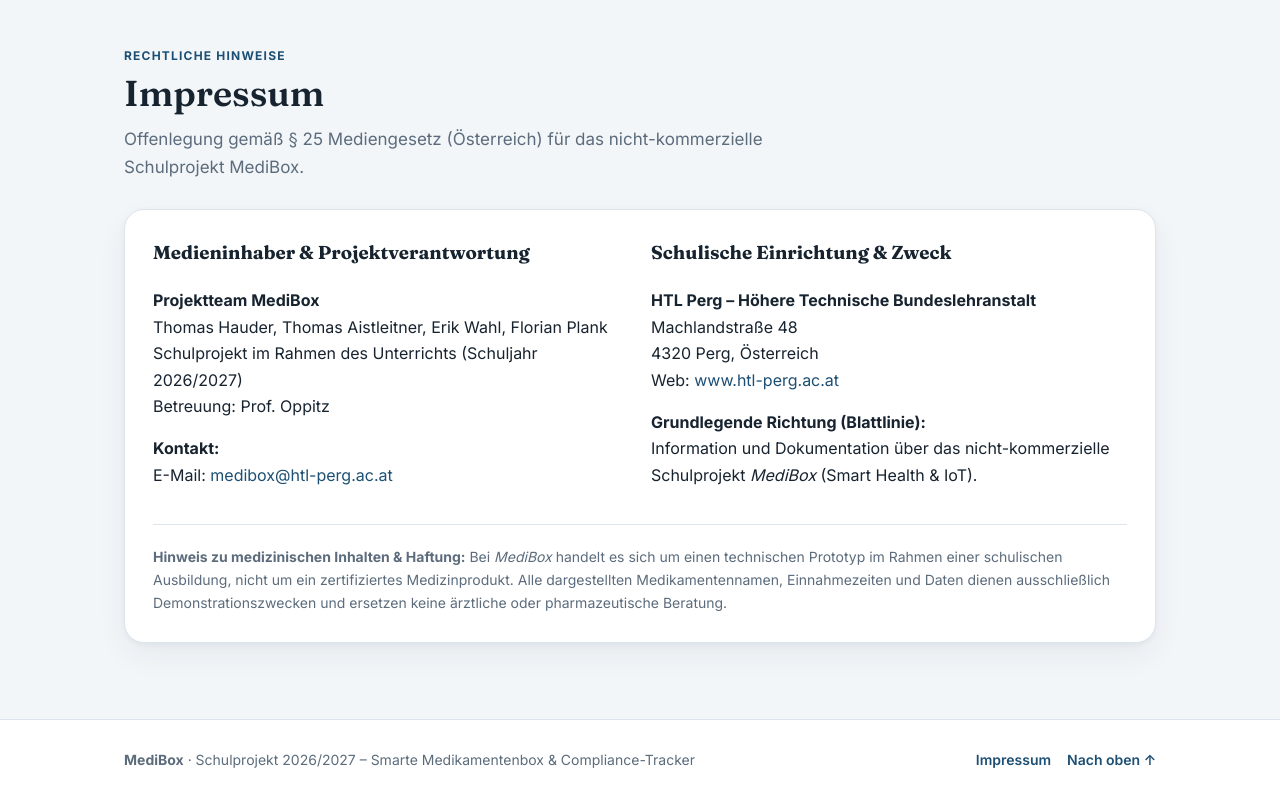
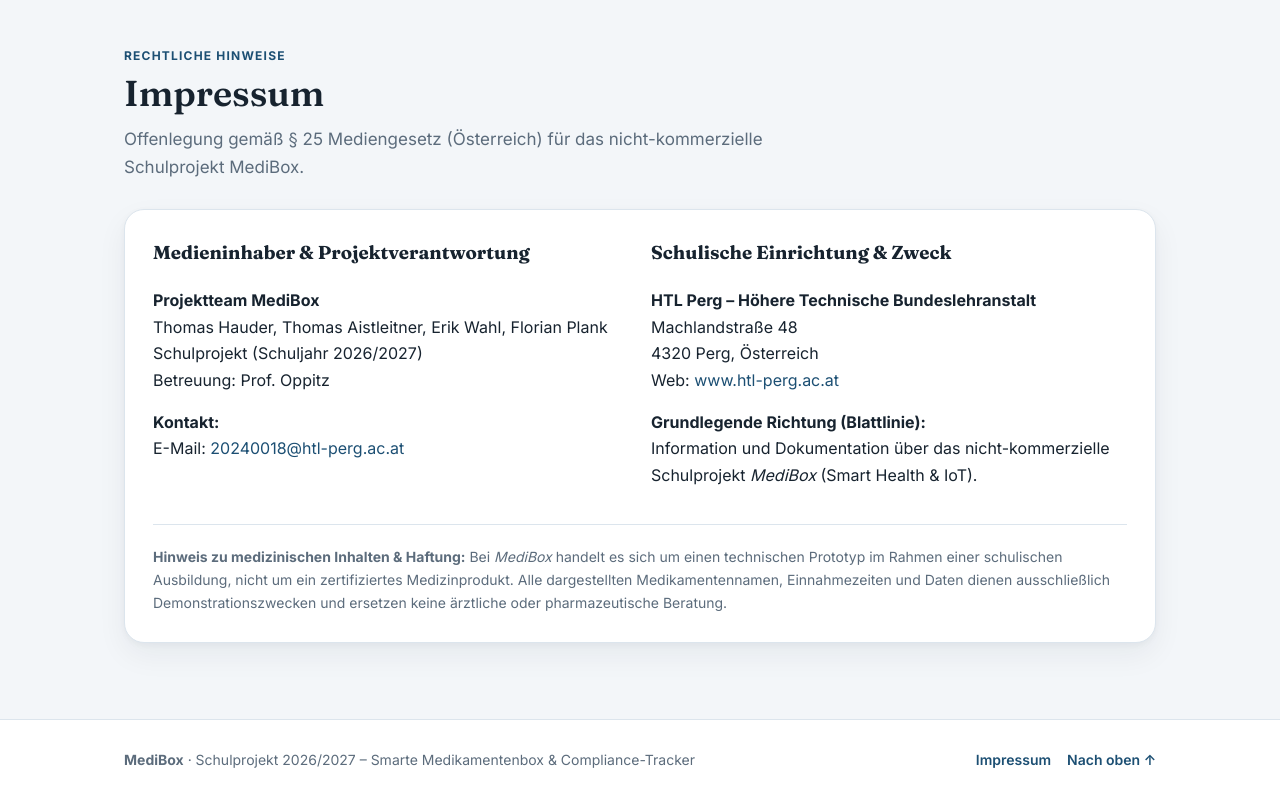
Before and after one commit to TomTomHDot/TomTomHDot.github.io, a plain HTML site: page index.html in a window 1280 px wide. Shown: the part 4809-5609 px from the top of the page. Drawn offline with Linux system fonts and the light colour scheme.

Commit message:
Update contact email and project description

```diff
--- a/index.html
+++ b/index.html
@@ -1385,12 +1385,12 @@ VALUES (42, 1, 2, '2026-05-12', '13:02', 'pünktlich');</pre>
               <p>
                 <strong>Projektteam MediBox</strong><br>
                 Thomas Hauder, Thomas Aistleitner, Erik Wahl, Florian Plank<br>
-                Schulprojekt im Rahmen des Unterrichts (Schuljahr 2026/2027)<br>
+                Schulprojekt (Schuljahr 2026/2027)<br>
                 Betreuung: Prof. Oppitz
               </p>
               <p>
                 <strong>Kontakt:</strong><br>
-                E-Mail: <a href="mailto:medibox@htl-perg.ac.at">medibox@htl-perg.ac.at</a>
+                E-Mail: <a href="mailto:20240018@htl-perg.ac.at">20240018@htl-perg.ac.at</a>
               </p>
             </div>
 
```
